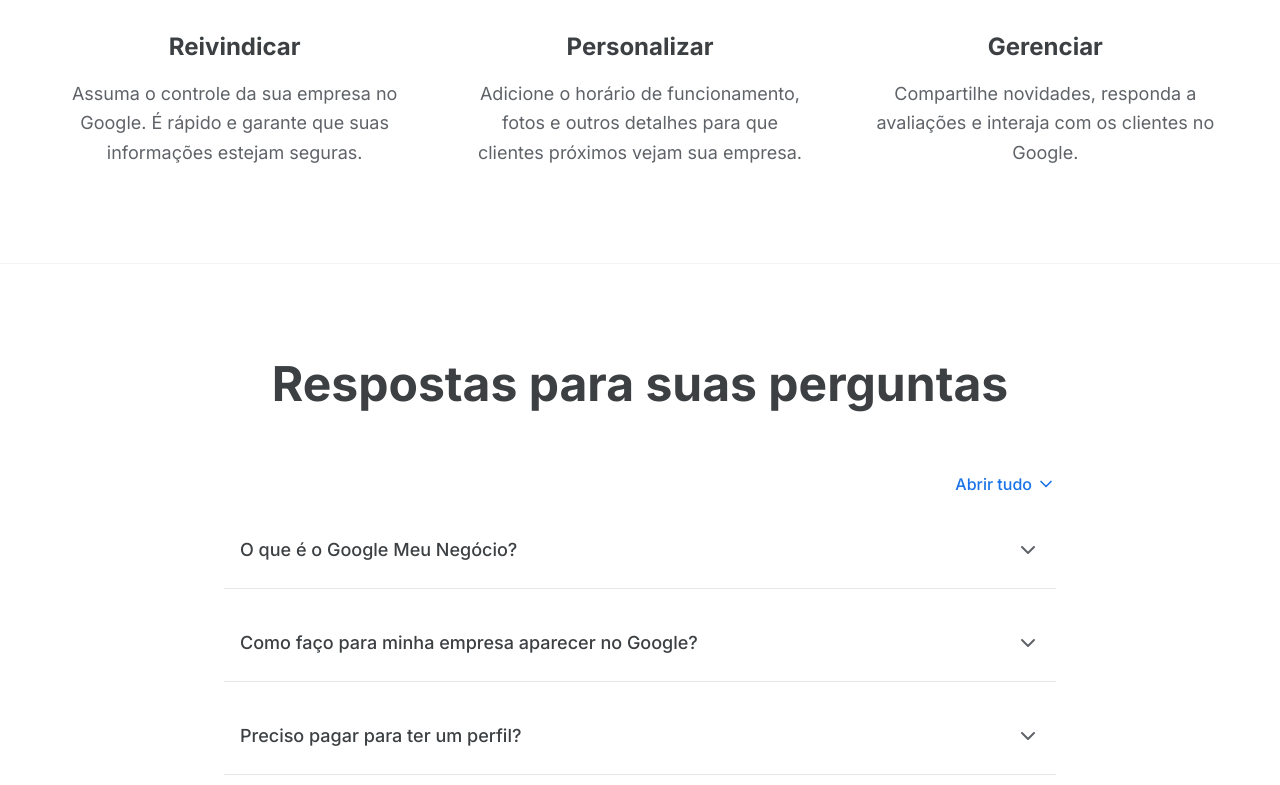
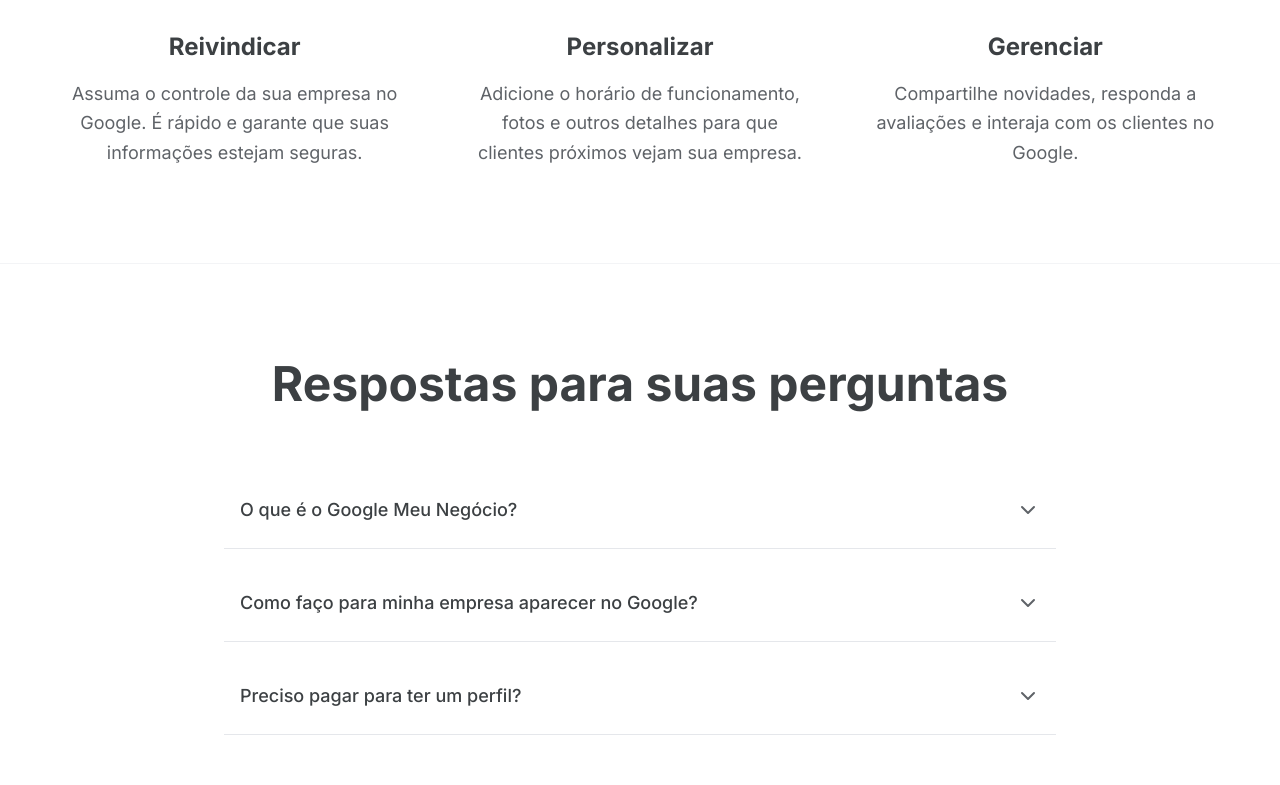
Before and after one commit to optchabrasil-art/GMN, a Next.js app: page / in a window 1280 px wide. Shown: the part 3520-4305 px from the top of the page. Built offline with nearby package versions, Linux system fonts and the light colour scheme.

Commit message:
finale 2.0

```diff
--- a/components/FAQ.tsx
+++ b/components/FAQ.tsx
@@ -28,12 +28,6 @@
         <h2 className="text-3xl sm:text-4xl lg:text-5xl 2xl:text-6xl font-bold text-[#3c4043] text-center mb-10 sm:mb-16 2xl:mb-20">
           Respostas para suas perguntas
         </h2>
-
-        <div className="flex justify-end mb-4">
-          <button className="text-[#1a73e8] text-sm sm:text-base font-medium flex items-center gap-1 hover:underline">
-            Abrir tudo <ChevronDown className="w-4 h-4 sm:w-5 sm:h-5" />
-          </button>
-        </div>
 
         <div className="space-y-2 sm:space-y-4">
           {faqItems.map((item, index) => (
```
